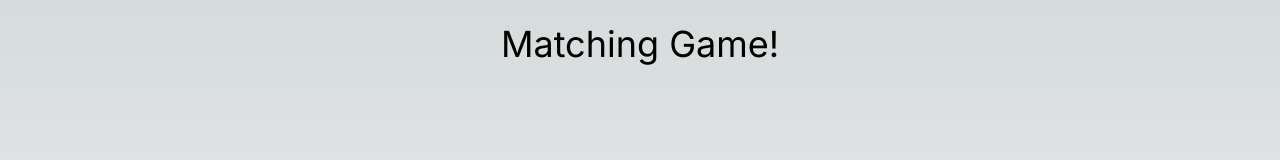
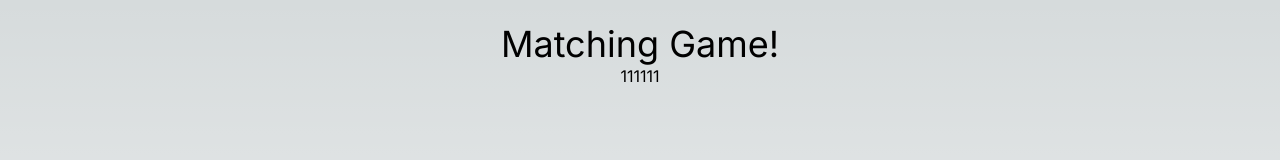
Before and after one commit to uriapete/BrowserMatchingGame-Next, a Next.js app: page / in a window 1280 px wide. Shown: the top 160 px of the page. Built offline with nearby package versions, Linux system fonts and the light colour scheme.

Commit message:
app/page.tsx - begin basic styling for card

```diff
--- a/src/app/page.tsx
+++ b/src/app/page.tsx
@@ -1,11 +1,17 @@
+import Card from '@/components/Card'
 import Image from 'next/image'
 
 export default function Home() {
   return (
-    <main className="flex min-h-screen flex-col items-center justify-between p-6">
+    <main className="flex min-h-screen flex-col items-center p-6">
       <h1 className="text-4xl">Matching Game!</h1>
-      <div className="gameboard flex-initial">
-
+      <div className="gameboard flex flex-row justify-center flex-initial container mx-auto w-1/4 flex-wrap">
+        <Card frontTxt='1' />
+        <Card frontTxt='1' />
+        <Card frontTxt='1' />
+        <Card frontTxt='1' />
+        <Card frontTxt='1' />
+        <Card frontTxt='1' />
       </div>
     </main>
   )
```
